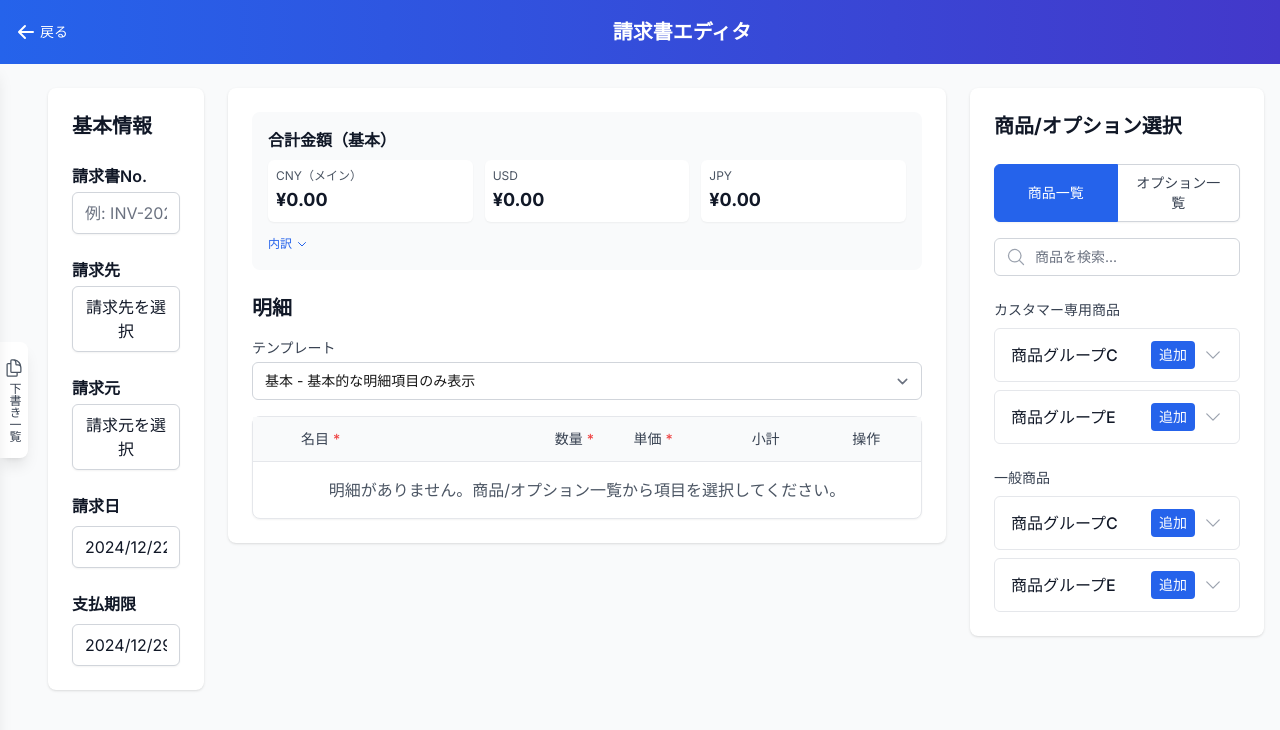
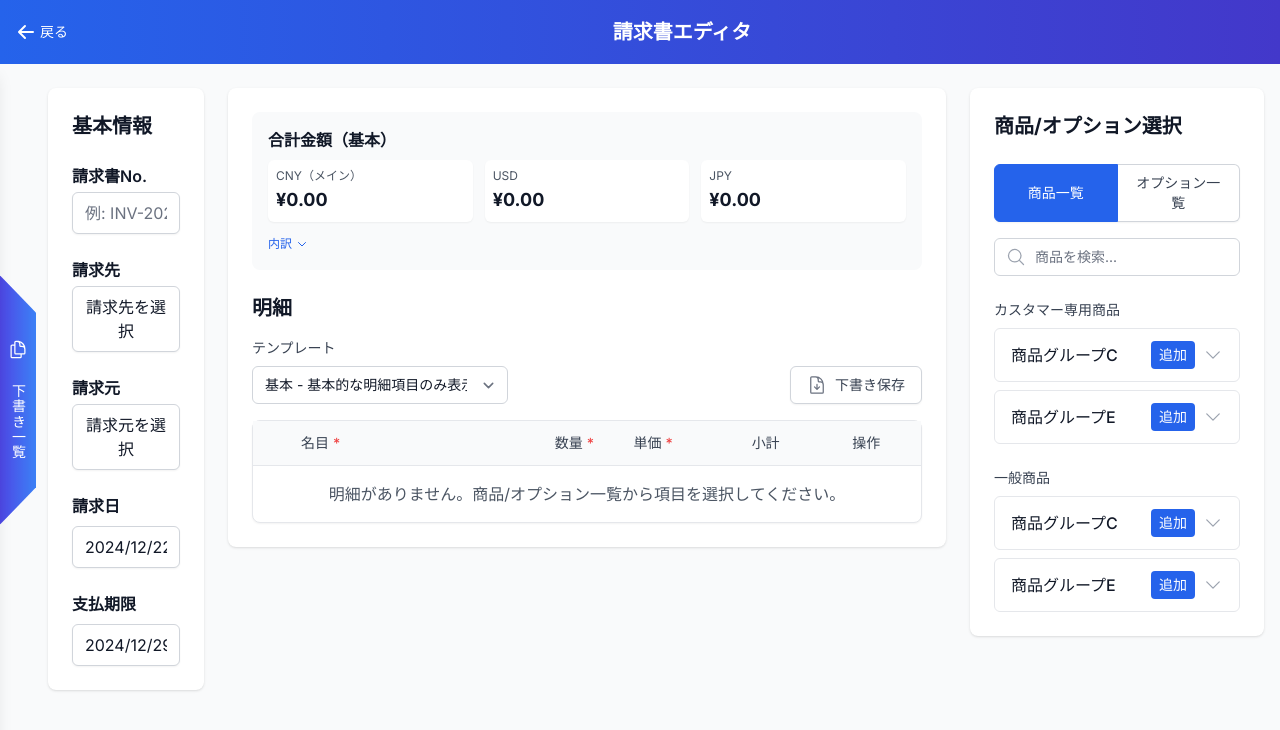
Before and after one commit to sellerbase/sellerbase-bill, a Next.js app: page /invoice-editor in a window 1280 px wide. Shown: the top 730 px of the page. Built offline with nearby package versions, Linux system fonts and the light colour scheme.

Commit message:
UI改善: テンプレート選択の視認性向上と下書き保存ボタンの追加

```diff
--- a/src/components/invoice/DraftListPanel.tsx
+++ b/src/components/invoice/DraftListPanel.tsx
@@ -35,13 +35,23 @@ export default function DraftListPanel() {
         <button
           type="button"
           className={`
-            flex flex-col items-center py-4 px-1 bg-white rounded-r-lg shadow-lg
-            hover:bg-gray-50 transition-all duration-200 gap-1
+            relative flex flex-col items-center py-16 px-2
+            transition-all duration-200 gap-6 group
             ${isOpen ? 'translate-x-[240px]' : 'translate-x-0'}
           `}
         >
-          <DocumentDuplicateIcon className="w-5 h-5 text-gray-600" />
-          <span className="text-xs text-gray-700 writing-mode-vertical">下書き一覧</span>
+          <div className="
+            absolute inset-0 bg-gradient-to-r from-indigo-600 to-blue-500
+            clip-path-trapezoid shadow-lg transition-colors duration-200
+            group-hover:from-indigo-500 group-hover:to-blue-400
+          "></div>
+          <div className="
+            absolute inset-0 bg-gradient-to-r from-indigo-600/50 to-blue-500/50
+            clip-path-trapezoid blur-sm transition-colors duration-200
+            group-hover:from-indigo-500/50 group-hover:to-blue-400/50
+          "></div>
+          <DocumentDuplicateIcon className="w-5 h-5 text-white relative z-10" />
+          <span className="text-sm text-white relative z-10 writing-mode-vertical font-medium tracking-wider">下書き一覧</span>
         </button>
       </div>
 
@@ -85,6 +95,12 @@ export default function DraftListPanel() {
           writing-mode: vertical-rl;
           text-orientation: upright;
           white-space: nowrap;
+          letter-spacing: 0.1em;
+        }
+        .clip-path-trapezoid {
+          clip-path: polygon(0 0, 100% 15%, 100% 85%, 0 100%);
+          border-top-right-radius: 8px;
+          border-bottom-right-radius: 8px;
         }
       `}</style>
     </>
--- a/src/components/invoice/InvoiceItemList.tsx
+++ b/src/components/invoice/InvoiceItemList.tsx
@@ -7,13 +7,14 @@ import BasicTemplate from './templates/basic/BasicTemplate';
 import WithTaxTemplate from './templates/with-tax/WithTaxTemplate';
 import SplitPaymentTemplate from './templates/split-payment/SplitPaymentTemplate';
 import { useInvoiceTotals } from '@/hooks/useInvoiceTotals';
+import { DocumentArrowDownIcon } from '@heroicons/react/24/outline';
 
-type InvoiceItemListProps = {
+interface InvoiceItemListProps {
   items: InvoiceItem[];
   onRemoveItem: (id: string) => void;
   onUpdateItems: (items: InvoiceItem[]) => void;
   onTemplateChange: (templateId: string) => void;
-};
+}
 
 export default function InvoiceItemList({ items, onRemoveItem, onUpdateItems, onTemplateChange }: InvoiceItemListProps) {
   const [selectedTemplateId, setSelectedTemplateId] = useState<string>(DEFAULT_TEMPLATES[0].id);
@@ -24,8 +25,14 @@ export default function InvoiceItemList({ items, onRemoveItem, onUpdateItems, on
     onTemplateChange(templateId);
   };
 
+  const handleSaveDraft = () => {
+    // TODO: 下書き保存の処理を実装
+    console.log('下書き保存');
+  };
+
   const renderTemplateSelector = () => (
-    <div className="mb-4">
+    <div className="mb-4 flex justify-between items-end">
+      <div>
         <label htmlFor="template-selector" className="block text-sm font-medium text-gray-700 mb-1">
           テンプレート
         </label>
@@ -33,14 +40,26 @@ export default function InvoiceItemList({ items, onRemoveItem, onUpdateItems, on
           id="template-selector"
           value={selectedTemplateId}
           onChange={(e) => handleTemplateChange(e.target.value)}
-        className="mt-1 block w-full pl-3 pr-10 py-2 text-base border-gray-300 focus:outline-none focus:ring-indigo-500 focus:border-indigo-500 sm:text-sm rounded-md"
+          className="mt-1 w-64 pl-3 pr-10 py-2 text-base border-gray-300 focus:outline-none focus:ring-indigo-500 focus:border-indigo-500 sm:text-sm rounded-md text-gray-900 bg-white"
         >
           {DEFAULT_TEMPLATES.map((template) => (
-          <option key={template.id} value={template.id}>
+            <option
+              key={template.id}
+              value={template.id}
+              className="text-gray-900 bg-white"
+            >
               {template.name} - {template.description}
             </option>
           ))}
         </select>
+      </div>
+      <button
+        onClick={handleSaveDraft}
+        className="inline-flex items-center px-4 py-2 border border-gray-300 shadow-sm text-sm font-medium rounded-md text-gray-700 bg-white hover:bg-gray-50 focus:outline-none focus:ring-2 focus:ring-offset-2 focus:ring-indigo-500"
+      >
+        <DocumentArrowDownIcon className="h-5 w-5 mr-2 text-gray-500" />
+        下書き保存
+      </button>
     </div>
   );
 
```
Lines whose indentation alone changed are shown as unchanged.
